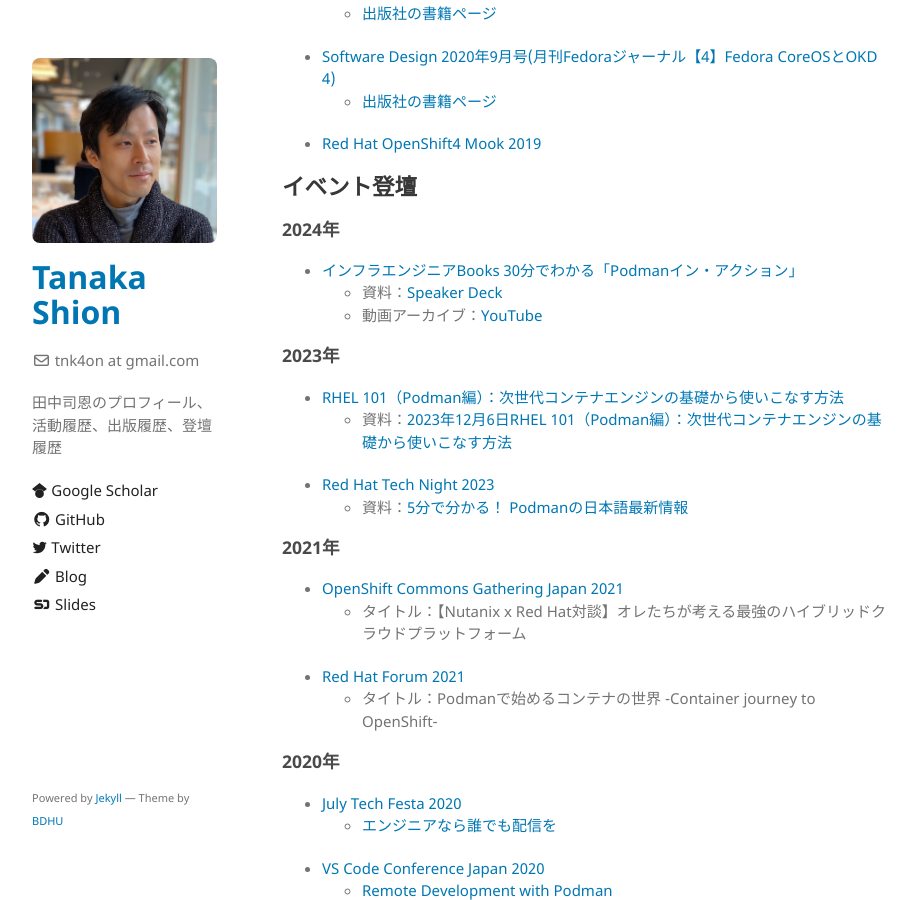
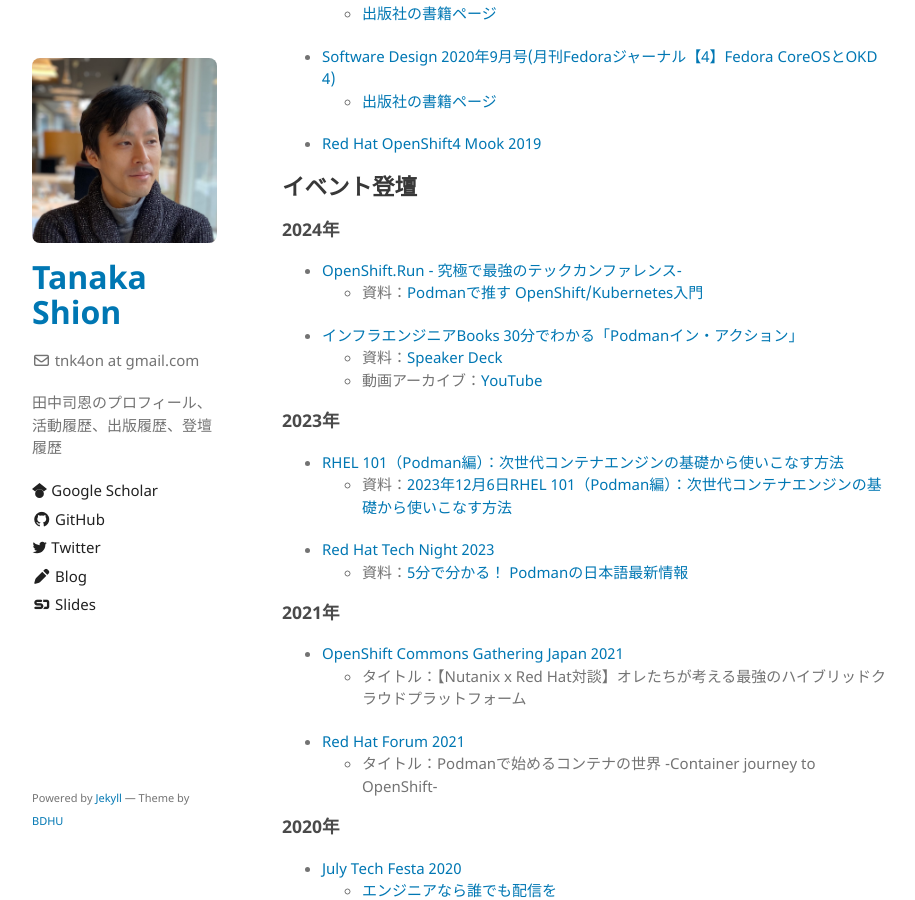
Before and after one commit to tnk4on/tnk4on.github.io, a Jekyll site: the page built from index.md, in a window 1280 px wide and 900 px high, scrolled down 758 px. Shown: the whole window, without its empty margins (178-1093 px from the left). Built offline with Jekyll 4.4.1, drawn with Linux system fonts in a browser that asks for light colours.

Commit message:
Add OpenShift.Run 2024

```diff
--- a/index.md
+++ b/index.md
@@ -32,6 +32,8 @@ layout: default
 
 ## イベント登壇
 ### 2024年
+- [OpenShift.Run - 究極で最強のテックカンファレンス-](https://openshift.connpass.com/event/310201/)
+  - 資料：[Podmanで推す OpenShift/Kubernetes入門](https://speakerdeck.com/tnk4on/introduction-to-openshift-kubernetes-by-podman)
 - [インフラエンジニアBooks 30分でわかる「Podmanイン・アクション」](https://infra-eng-books.connpass.com/event/303884/)
   - 資料：[Speaker Deck](https://speakerdeck.com/tnk4on/infra-engineer-books-podman-in-action)
   - 動画アーカイブ：[YouTube](https://youtu.be/ufTrB576A1U)
```
